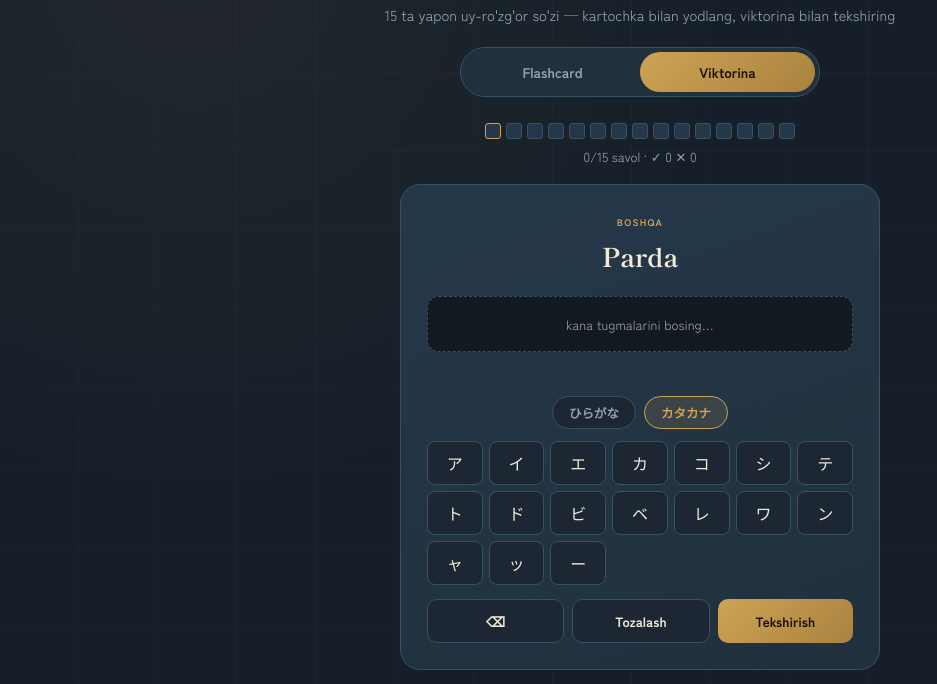
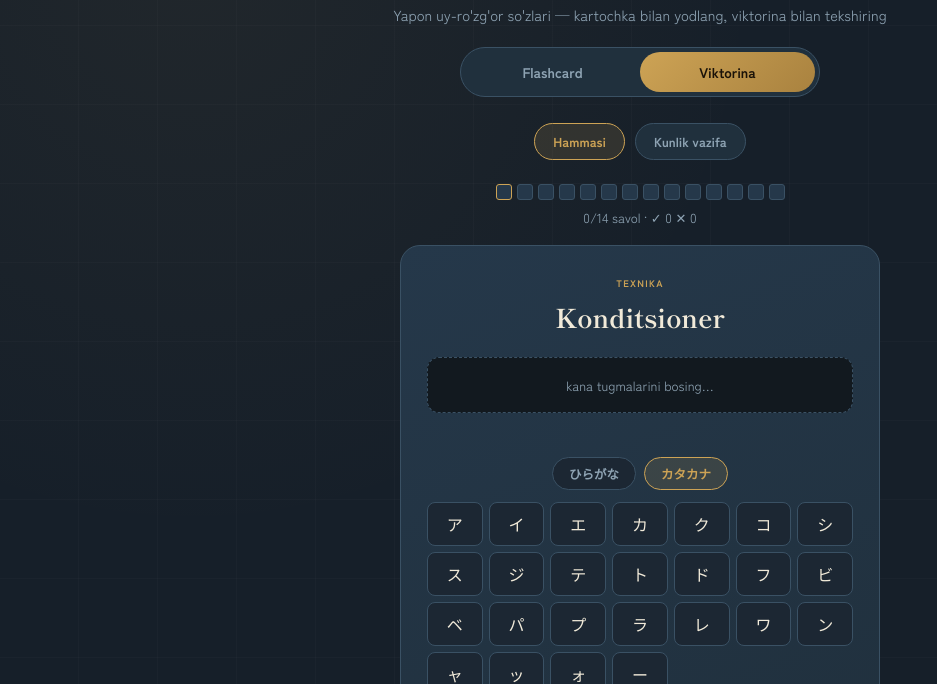
Before and after one commit to Kanafreeshukudai/web, a plain HTML site: page index.html in a window 1280 px wide. Both pictures are taken after a click on the button "Viktorina". Shown: the part 116-800 px from the top of the page, without its empty margins (0-937 px from the left). Drawn offline with Linux system fonts and the light colour scheme.

Commit message:
Add files via upload

```diff
--- a/index.html
+++ b/index.html
@@ -89,6 +89,18 @@ h1 span{color:var(--gold);}
 section.view{display:none; animation:fadein .35s ease;}
 section.view.active{display:block;}
 @keyframes fadein{from{opacity:0; transform:translateY(6px);} to{opacity:1; transform:translateY(0);}}
+
+/* ---------- SUBNAV (Hammasi / Kunlik vazifa) ---------- */
+.subnav{
+  display:flex; justify-content:center; gap:10px; margin-top:22px; flex-wrap:wrap;
+}
+.sub-btn{
+  border:1px solid var(--border); background:var(--panel); color:var(--muted);
+  padding:8px 18px; border-radius:999px; font-family:var(--font-body); font-weight:700;
+  font-size:13px; cursor:pointer; transition:all .2s;
+}
+.sub-btn.active{background:var(--gold-soft); color:var(--gold); border-color:var(--gold);}
+.sub-btn .dot{display:inline-block; width:6px; height:6px; border-radius:50%; background:var(--gold); margin-left:6px; vertical-align:middle;}
 
 /* ---------- FLASHCARDS ---------- */
 .grid{
@@ -251,7 +263,7 @@ footer.note{text-align:center; color:var(--muted); font-size:12px; margin-top:36
   <header>
     <div class="eyebrow">和室 &middot; JAPANESE HOME VOCAB</div>
     <h1>Uy <span>so'zlari</span></h1>
-    <p class="subtitle">15 ta yapon uy-ro'zg'or so'zi &mdash; kartochka bilan yodlang, viktorina bilan tekshiring</p>
+    <p class="subtitle">Yapon uy-ro'zg'or so'zlari &mdash; kartochka bilan yodlang, viktorina bilan tekshiring</p>
 
     <div class="tabs" id="tabs">
       <div class="indicator"></div>
@@ -261,10 +273,18 @@ footer.note{text-align:center; color:var(--muted); font-size:12px; margin-top:36
   </header>
 
   <section class="view active" id="viewFlash">
+    <div class="subnav" id="flashSubnav">
+      <button class="sub-btn active" data-set="all" id="flashSubAll">Hammasi</button>
+      <button class="sub-btn" data-set="daily" id="flashSubDaily">Kunlik vazifa</button>
+    </div>
     <div class="grid" id="flashGrid"></div>
   </section>
 
   <section class="view" id="viewQuiz">
+    <div class="subnav" id="quizSubnav">
+      <button class="sub-btn active" data-set="all" id="quizSubAll">Hammasi</button>
+      <button class="sub-btn" data-set="daily" id="quizSubDaily">Kunlik vazifa</button>
+    </div>
     <div class="progress-row" id="progressRow"></div>
     <div class="score-line" id="scoreLine"></div>
 
@@ -287,7 +307,8 @@ footer.note{text-align:center; color:var(--muted); font-size:12px; margin-top:36
    - group: kartochkada chiqadigan kichik yorliq (masalan "Oshxona", "Kiyim" va h.k.) — istagan nom bo'lishi mumkin
    Klaviatura tugmalari pastda AVTOMATIK hisoblanadi, qo'lda sozlash shart emas.
    ============================================================ */
-const WORDS = [
+/* "Hammasi" bo'limi — asosiy so'zlar to'plami */
+const ALL_WORDS = [
   {uz:"Uy", kana:"うち / いえ", accepted:["うち","いえ"], romaji:"uchi / ie", group:"Bino", kb:"hira"},
   {uz:"Xona", kana:"へや", accepted:["へや"], romaji:"heya", group:"Bino", kb:"hira"},
   {uz:"Eshik", kana:"ドア", accepted:["ドア"], romaji:"doa", group:"Bino", kb:"kata"},
@@ -301,23 +322,41 @@ const WORDS = [
   {uz:"Televizor", kana:"テレビ", accepted:["テレビ"], romaji:"terebi", group:"Texnika", kb:"kata"},
   {uz:"Parda", kana:"カーテン", accepted:["カーテン"], romaji:"kāten", group:"Boshqa", kb:"kata"},
   {uz:"Axlat qutisi", kana:"ごみばこ", accepted:["ごみばこ"], romaji:"gomibako", group:"Boshqa", kb:"hira"},
-  {uz:"Hojatxona", kana:"トイレ", accepted:["トイレ"], romaji:"toire", group:"Boshqa", kb:"kata"},
-  {uz:"Dush", kana:"シャワー", accepted:["シャワー"], romaji:"shawā", group:"Boshqa", kb:"kata"}
+  {uz:"Hojatxona", kana:"トイレ", accepted:["トイレ"], romaji:"toire", group:"Boshqa", kb:"kata"}
+];
 
-  /* --- MISOL: shu formatda pastiga yangi qator qo'shsangiz bo'ldi ---
+/* "Kunlik vazifa" bo'limi — har kuni shu yerga yangi so'z qo'shing.
+   Format ALL_WORDS bilan bir xil: {uz, kana, accepted:[...], romaji, group, kb:"hira"/"kata"}
+   Eslatma: agar so'z kanji bilan yozilsa (masalan 電子レンジ), "kana" maydonida
+   asl (kanji bilan) shaklini ko'rsating, "accepted" maydonida esa faqat
+   hiragana/katakana bilan terish mumkin bo'lgan o'qilishini yozing. */
+const DAILY_WORDS = [
+  {uz:"Dush", kana:"シャワー", accepted:["シャワー"], romaji:"shawā", group:"Boshqa", kb:"kata"},
+  {uz:"Stakan", kana:"コップ", accepted:["コップ"], romaji:"koppu", group:"Oshxona", kb:"kata"},
+  {uz:"Likopcha", kana:"おさら", accepted:["おさら"], romaji:"osara", group:"Oshxona", kb:"hira"},
+  {uz:"Ovqat yeyish cho'plari", kana:"はし", accepted:["はし"], romaji:"hashi", group:"Oshxona", kb:"hira"},
+  {uz:"Qoshiq", kana:"スプーン", accepted:["スプーン"], romaji:"supūn", group:"Oshxona", kb:"kata"},
+  {uz:"Vilka", kana:"フォーク", accepted:["フォーク"], romaji:"fōku", group:"Oshxona", kb:"kata"},
+  {uz:"Muzlatgich", kana:"れいぞうこ", accepted:["れいぞうこ"], romaji:"reizōko", group:"Oshxona", kb:"hira"},
+  {uz:"Mikroto'lqinli pech", kana:"電子レンジ", accepted:["でんしレンジ"], romaji:"denshi renji", group:"Oshxona", kb:"hira"},
+  {uz:"Qozon", kana:"なべ", accepted:["なべ"], romaji:"nabe", group:"Oshxona", kb:"hira"},
+  {uz:"Tovada", kana:"フライパン", accepted:["フライパン"], romaji:"furaipan", group:"Oshxona", kb:"kata"},
+  {uz:"Oshxona pichog'i", kana:"ほうちょう", accepted:["ほうちょう"], romaji:"hōchō", group:"Oshxona", kb:"hira"}
+
+  /* --- MISOL: ertaga qo'shadigan yangi so'zingizni shu formatda pastiga yozing ---
   ,{uz:"Choynak", kana:"やかん", accepted:["やかん"], romaji:"yakan", group:"Oshxona", kb:"hira"}
   */
 ];
 
-/* Klaviatura tugmalari WORDS ichidagi accepted javoblardan avtomatik yig'iladi,
-   gojuon (an'anaviy yapon) tartibida ko'rsatiladi. Yangi so'z qo'shsangiz,
-   agar yangi kana harf ishlatilsa, u tugmalar orasida o'zi paydo bo'ladi. */
+/* Klaviatura tugmalari ikkala ro'yxatdagi accepted javoblardan avtomatik
+   yig'iladi, gojuon (an'anaviy yapon) tartibida ko'rsatiladi. Yangi so'z
+   qo'shsangiz, kerakli harf tugmalar orasida o'zi paydo bo'ladi. */
 const HIRA_REF = "あいうえおかきくけこがぎぐげごさしすせそざじずぜぞたちつてとだぢづでどなにぬねのはひふへほばびぶべぼぱぴぷぺぽまみむめもやゆよらりるれろわをんゃゅょっぁぃぅぇぉ".split("");
 const KATA_REF = "アイウエオカキクケコガギグゲゴサシスセソザジズゼゾタチツテトダヂヅデドナニヌネノハヒフヘホバビブベボパピプペポマミムメモヤユヨラリルレロワヲンャュョッァィゥェォー".split("");
 
 function collectUsedChars(){
   const used = new Set();
-  WORDS.forEach(w=>{
+  [...ALL_WORDS, ...DAILY_WORDS].forEach(w=>{
     w.accepted.forEach(ans=>{
       ans.split("").forEach(ch=>used.add(ch));
     });
@@ -344,12 +383,17 @@ tabQuiz.addEventListener('click', ()=>{
   tabs.classList.add('quiz-active');
   tabQuiz.classList.add('active'); tabFlash.classList.remove('active');
   viewQuiz.classList.add('active'); viewFlash.classList.remove('active');
-  if(!quizStarted) startQuiz(WORDS);
+  if(!quizStarted) startQuiz(ALL_WORDS);
 });
 
 /* ---------------- FLASHCARDS ---------------- */
 const flashGrid = document.getElementById('flashGrid');
-WORDS.forEach(w=>{
+const flashSubAll = document.getElementById('flashSubAll');
+const flashSubDaily = document.getElementById('flashSubDaily');
+
+function renderFlashGrid(words){
+  flashGrid.innerHTML = '';
+  words.forEach(w=>{
     const card = document.createElement('div');
     card.className = 'card';
     card.innerHTML = `
@@ -367,6 +411,18 @@ WORDS.forEach(w=>{
     card.addEventListener('click', ()=>card.classList.toggle('flipped'));
     flashGrid.appendChild(card);
   });
+}
+
+flashSubAll.addEventListener('click', ()=>{
+  flashSubAll.classList.add('active'); flashSubDaily.classList.remove('active');
+  renderFlashGrid(ALL_WORDS);
+});
+flashSubDaily.addEventListener('click', ()=>{
+  flashSubDaily.classList.add('active'); flashSubAll.classList.remove('active');
+  renderFlashGrid(DAILY_WORDS);
+});
+
+renderFlashGrid(ALL_WORDS);
 
 /* ---------------- QUIZ ---------------- */
 let quizStarted = false;
@@ -379,11 +435,23 @@ let typed = "";
 let kbMode = "hira";
 let busy = false;
 let resultLog = []; // per-question 'correct'/'wrong' for progress dots
+let currentQuizWords = ALL_WORDS; // eslab qolinadi — "qaytadan boshlash" shu to'plamga qaytadi
 
 const progressRow = document.getElementById('progressRow');
 const scoreLine = document.getElementById('scoreLine');
 const quizStage = document.getElementById('quizStage');
 const doneStage = document.getElementById('doneStage');
+const quizSubAll = document.getElementById('quizSubAll');
+const quizSubDaily = document.getElementById('quizSubDaily');
+
+quizSubAll.addEventListener('click', ()=>{
+  quizSubAll.classList.add('active'); quizSubDaily.classList.remove('active');
+  startQuiz(ALL_WORDS);
+});
+quizSubDaily.addEventListener('click', ()=>{
+  quizSubDaily.classList.add('active'); quizSubAll.classList.remove('active');
+  startQuiz(DAILY_WORDS);
+});
 
 function shuffle(arr){
   const a = arr.slice();
@@ -396,6 +464,7 @@ function shuffle(arr){
 
 function startQuiz(sourceWords){
   quizStarted = true;
+  currentQuizWords = sourceWords;
   queue = shuffle(sourceWords);
   idx = 0; correctCount = 0; wrongCount = 0; mistakes = []; resultLog = [];
   quizStage.style.display = 'flex';
@@ -543,9 +612,9 @@ function showDone(){
         <div><span class="num r">${wrongCount}</span><span class="lbl">Xato</span></div>
       </div>
       ${mistakeHtml}
-      <button id="btnRestart" style="width:100%;padding:12px;border-radius:10px;border:1px solid var(--border);background:var(--bg-soft);color:var(--cream);font-weight:700;cursor:pointer;">Qaytadan boshlash (15 ta)</button>
+      <button id="btnRestart" style="width:100%;padding:12px;border-radius:10px;border:1px solid var(--border);background:var(--bg-soft);color:var(--cream);font-weight:700;cursor:pointer;">Qaytadan boshlash (${total} ta)</button>
     </div>`;
-  document.getElementById('btnRestart').addEventListener('click', ()=>startQuiz(WORDS));
+  document.getElementById('btnRestart').addEventListener('click', ()=>startQuiz(currentQuizWords));
   if(mistakes.length){
     document.getElementById('btnRetry').addEventListener('click', ()=>startQuiz(mistakes));
   }
```
Lines whose indentation alone changed are shown as unchanged.
